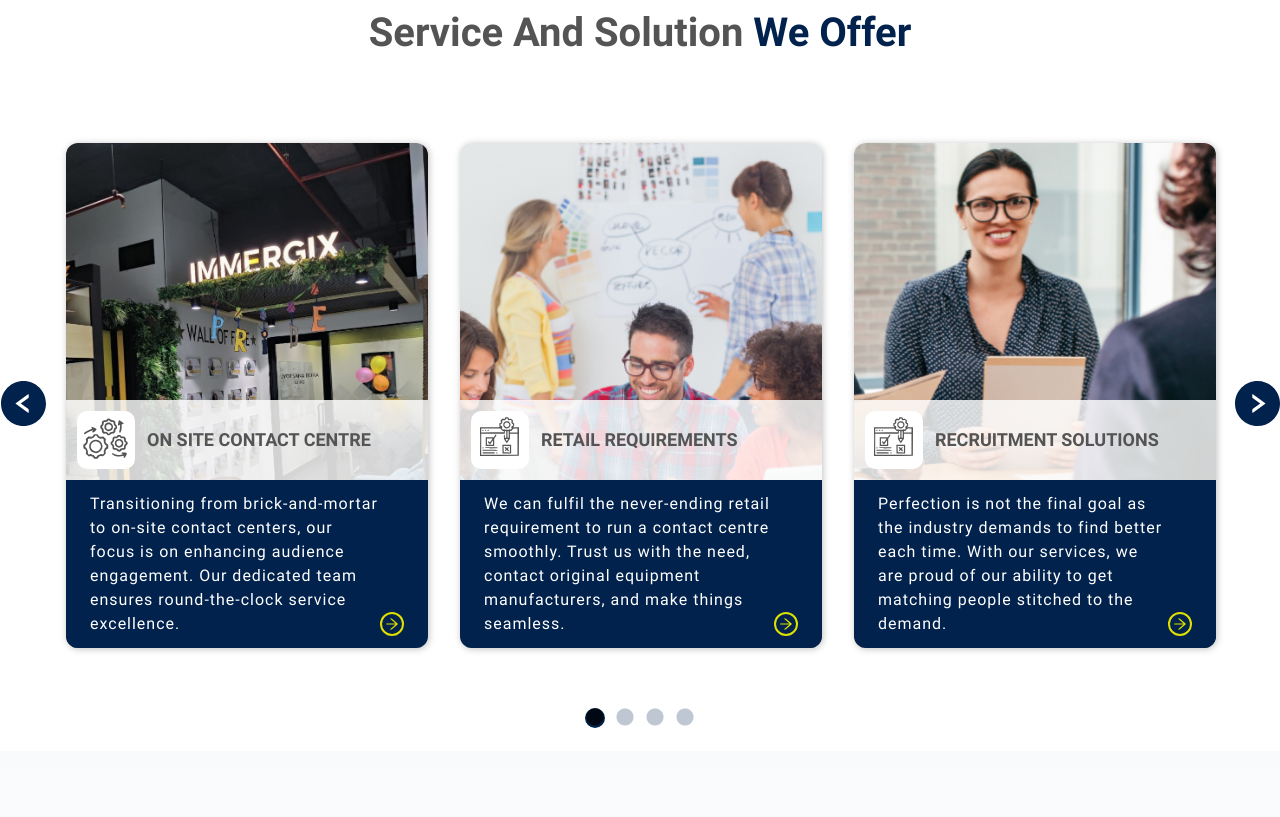
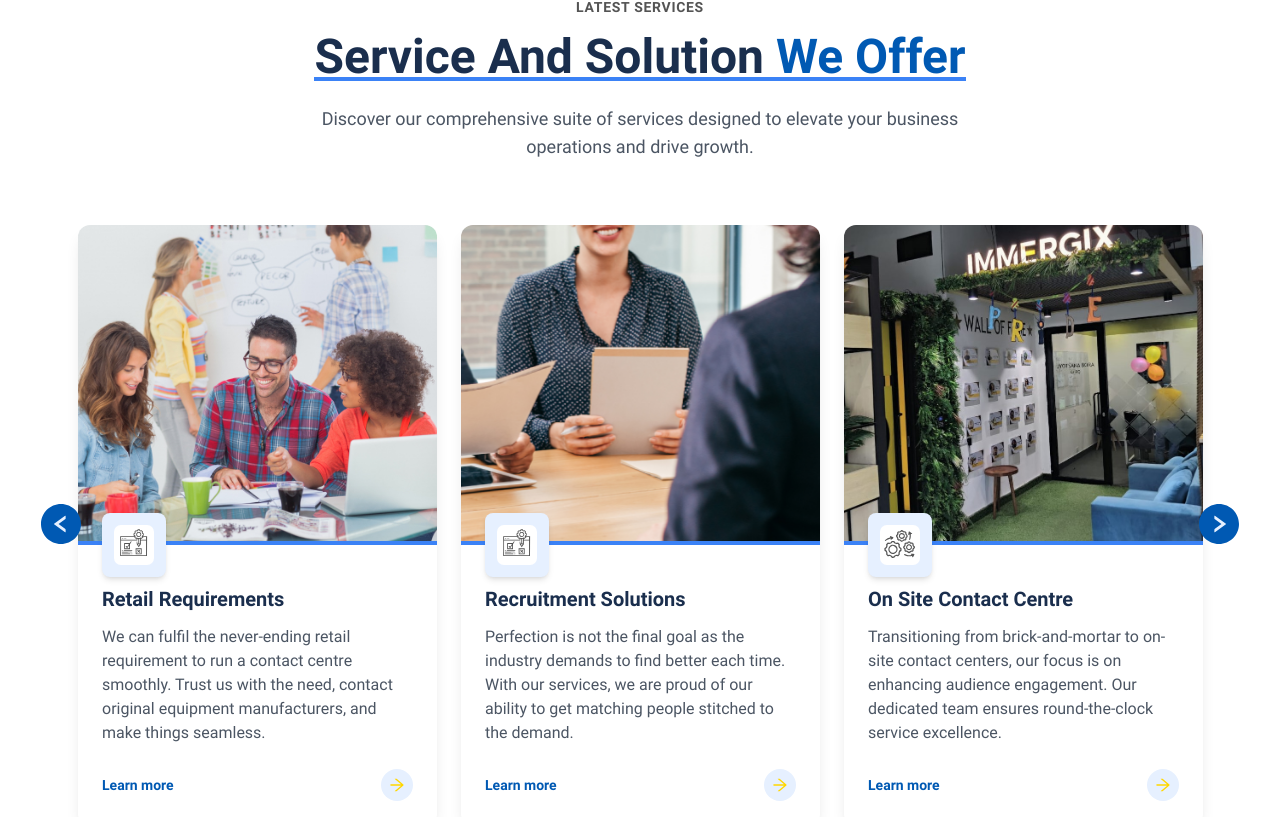
Before and after one commit to dheerajsd1/rg-official-repo, a Next.js app: page / in a window 1280 px wide. Shown: the part 843-1660 px from the top of the page. Built offline with nearby package versions, Linux system fonts and the light colour scheme.

Commit message:
Update LatestServices.js

```diff
--- a/components/home/LatestServices.js
+++ b/components/home/LatestServices.js
@@ -11,187 +11,303 @@ import Slider from "react-slick";
 import { cardVariantsdown } from "../common/animation/variation";
 import { useRouter } from "next/navigation";
 
+// Professional color palette with gradients
+const colors = {
+  primary: "#0059B3",
+  secondary: "#003A75",
+  accent: "#FFD700",
+  light: "#E6F0FF",
+  dark: "#1A2E4D",
+  gray: "#545454",
+  gradientPrimary: "linear-gradient(135deg, #0059B3 0%, #003A75 100%)",
+  gradientAccent: "linear-gradient(135deg, #FFD700 0%, #FFAA00 100%)",
+};
+
+// Custom arrow components with hover effects
 function NextArrow(props) {
-  const { className, style, onClick } = props;
-  console.log("className", className);
+  const { onClick } = props;
   return (
-    <div className="slick-arrow slick-next  hideButton " onClick={onClick}>
-      <RightCircleFilled className="text-[45px] text-[#00224C]" />
-    </div>
+    <motion.div
+      className="absolute right-[-25px] top-1/2 -translate-y-1/2 z-10 cursor-pointer"
+      onClick={onClick}
+      whileHover={{ scale: 1.2 }}
+      whileTap={{ scale: 0.9 }}
+      transition={{ type: "spring", stiffness: 400, damping: 10 }}
+    >
+      <RightCircleFilled
+        className="text-[40px]"
+        style={{
+          color: colors.primary,
+          background: `radial-gradient(circle, ${colors.light} 50%, transparent 50%)`,
+          borderRadius: "50%",
+        }}
+      />
+    </motion.div>
   );
 }
 
 function PrevArrow(props) {
-  const { className, style, onClick } = props;
+  const { onClick } = props;
   return (
-    <div
-      className="slick-arrow slick-prev hideButton left-[-40px] top-1/2 -translate-y-1/2 z-10 absolute"
-      style={{ ...style, display: "block" }}
+    <motion.div
+      className="absolute left-[-25px] top-1/2 -translate-y-1/2 z-10 cursor-pointer"
       onClick={onClick}
+      whileHover={{ scale: 1.2 }}
+      whileTap={{ scale: 0.9 }}
+      transition={{ type: "spring", stiffness: 400, damping: 10 }}
     >
-      <LeftCircleFilled className="text-[45px] text-[#00224C] -ml-6" />
-    </div>
+      <LeftCircleFilled
+        className="text-[40px]"
+        style={{
+          color: colors.primary,
+          background: `radial-gradient(circle, ${colors.light} 50%, transparent 50%)`,
+          borderRadius: "50%",
+        }}
+      />
+    </motion.div>
   );
 }
-var settings = {
+
+// Slider settings with enhanced dots
+const settings = {
   dots: true,
   infinite: true,
-  speed: 300,
+  speed: 700,
   slidesToShow: 3,
   slidesToScroll: 1,
   initialSlide: 0,
   nextArrow: <NextArrow />,
   prevArrow: <PrevArrow />,
+  autoplay: true,
+  autoplaySpeed: 5000,
+  cssEase: "cubic-bezier(0.645, 0.045, 0.355, 1)",
   responsive: [
     {
       breakpoint: 1024,
       settings: {
-        slidesToShow: 3,
-        slidesToScroll: 3,
-        infinite: true,
-        dots: true,
+        slidesToShow: 2,
+        slidesToScroll: 2,
       },
     },
     {
-      breakpoint: 600,
-      settings: {
-        slidesToShow: 2,
-        slidesToScroll: 2,
-        initialSlide: 2,
-      },
-    },
-    {
-      breakpoint: 480,
+      breakpoint: 768,
       settings: {
         slidesToShow: 1,
         slidesToScroll: 1,
       },
     },
   ],
+  appendDots: dots => (
+    <div className="flex justify-center mt-8">
+      <ul className="flex space-x-2">{dots}</ul>
+    </div>
+  ),
+  customPaging: i => (
+    <motion.div
+      className="w-3 h-3 rounded-full bg-gray-300"
+      whileHover={{ scale: 1.5, backgroundColor: colors.primary }}
+      transition={{ duration: 0.2 }}
+    ></motion.div>
+  )
 };
+
 const LatestServices = () => {
   const cardData = [
     {
       image: "/assets/images/card_pic_immergix9.jpg",
       icon: "/assets/images/lead_generation_icon.svg",
       title: "On Site Contact Centre",
-      description:
-        "Transitioning from brick-and-mortar to on-site contact centers, our focus is on enhancing audience engagement. Our dedicated team ensures round-the-clock service excellence.",
+      description: "Transitioning from brick-and-mortar to on-site contact centers, our focus is on enhancing audience engagement. Our dedicated team ensures round-the-clock service excellence.",
       nav: "/services/virtual_centre",
     },
     {
       image: "/assets/images/leadGeneration.png",
       icon: "/assets/icons/omni_channel_support_icon.svg",
       title: "Retail Requirements",
-      description:
-        "We can fulfil the never-ending retail requirement to run a contact centre smoothly. Trust us with the need, contact original equipment manufacturers, and make things seamless.",
+      description: "We can fulfil the never-ending retail requirement to run a contact centre smoothly. Trust us with the need, contact original equipment manufacturers, and make things seamless.",
       nav: "/retail_requirement",
     },
     {
       image: "/assets/images/recruit_5.png",
       icon: "/assets/icons/omni_channel_support_icon.svg",
       title: "Recruitment Solutions",
-      description:
-        "Perfection is not the final goal as the industry demands to find better each time. With our services, we are proud of our ability to get matching people stitched to the demand.",
+      description: "Perfection is not the final goal as the industry demands to find better each time. With our services, we are proud of our ability to get matching people stitched to the demand.",
       nav: "/recruitment_solutions",
     },
-    {
-      image: "/assets/images/imbound_outbound_sales.png",
-      icon: "/assets/icons/imbound_outbound_sales_icon.svg",
-      title: "Performance Management Consultancy",
-      description:
-        "Reddington Global has a team of experienced subject matter proficients with years of experience in operational intelligence, performance management, compliance, and quality assurance.",
-      nav: "/management_consultancy",
-    },
+    // {
+    //   image: "/assets/images/imbound_outbound_sales.png",
+    //   icon: "/assets/icons/imbound_outbound_sales_icon.svg",
+    //   title: "Performance Management Consultancy",
+    //   description: "Reddington Global has a team of experienced subject matter proficients with years of experience in operational intelligence, performance management, compliance, and quality assurance.",
+    //   nav: "/management_consultancy",
+    // },
   ];
+
   return (
-    <motion.div className="hide_mobile_animation container xl:!py-12 md:!py-6 !py-4  ">
+    <section className="relative py-20 bg-white overflow-hidden">
+      {/* Decorative elements */}
+      <div className="absolute top-0 left-0 w-full h-1 bg-gradient-to-r from-transparent via-blue-500 to-transparent opacity-20"></div>
+      <div className="absolute top-0 left-0 w-1/3 h-full bg-blue-50 -z-10 transform -skew-x-12"></div>
+
       <motion.div
+        className="container mx-auto px-4"
         initial="hidden"
         whileInView="visible"
-        viewport={{ once: true }}
-        transition={{ duration: 0.8, delay: 0.5, ease: "easeInOut" }}
-        variants={cardVariantsdown()}
-        className="hide_mobile_animation"
+        viewport={{ once: true, margin: "-100px" }}
+        transition={{ duration: 0.8, ease: "easeInOut" }}
+        variants={{
+          visible: { opacity: 1, y: 0 },
+          hidden: { opacity: 0, y: 50 }
+        }}
       >
-        <div className="text-center text-[#545454]">
-          <h6 className=" xl:my-3 my-1 lg:text-lg md:text-base text-sm font-semibold">
+        <div className="text-center mb-16 relative">
+          <motion.h6
+            className="text-sm font-semibold tracking-wider mb-4 uppercase"
+            style={{ color: colors.gray }}
+            initial={{ opacity: 0, y: 20 }}
+            whileInView={{ opacity: 1, y: 0 }}
+            transition={{ delay: 0.2 }}
+            viewport={{ once: true }}
+          >
             LATEST SERVICES
-          </h6>
+          </motion.h6>
+          <motion.h2
+            className="text-4xl md:text-5xl font-bold mb-6 relative inline-block"
+            style={{ color: colors.dark }}
+            initial={{ opacity: 0, y: 20 }}
+            whileInView={{ opacity: 1, y: 0 }}
+            transition={{ delay: 0.3 }}
+            viewport={{ once: true }}
+          >
+            Service And Solution <span style={{ color: colors.primary }}>We Offer</span>
+            <motion.span
+              className="absolute bottom-0 left-0 w-full h-1 bg-blue-500"
+              initial={{ scaleX: 0 }}
+              whileInView={{ scaleX: 1 }}
+              transition={{ delay: 0.6, duration: 0.8 }}
+              viewport={{ once: true }}
+              style={{ originX: 0 }}
+            />
+          </motion.h2>
+          <motion.p
+            className="max-w-2xl mx-auto text-lg text-gray-600"
+            initial={{ opacity: 0 }}
+            whileInView={{ opacity: 1 }}
+            transition={{ delay: 0.4 }}
+            viewport={{ once: true }}
+          >
+            Discover our comprehensive suite of services designed to elevate your business operations and drive growth.
+          </motion.p>
+        </div>
 
-          <h3 className="lg:text-[40px] md:text-[30px] text-2xl font-bold xl:mb-[30px]  ">
-            Service And Solution{" "}
-            <span className="text-[#00224C]">We Offer</span>
-          </h3>
-        </div>
-        {/* <div className="flex sm:flex-row flex-col gap-7">
-        {
-          cardData.map((item,key)=>{
-            return <CardComp item={item} index={key + 1}/>
-
-          })
-        }
-      </div> */}
-        <div>
-          <Slider
-            {...settings}
-            className="homeServiceSlider xl:pt-6 xl:w-full w-[90%] mx-auto"
-          >
-            {cardData.map((item, key) => {
-              return <CardComp item={item} index={key + 1} />;
-            })}
+        <motion.div
+          className="relative px-4"
+          initial={{ opacity: 0 }}
+          whileInView={{ opacity: 1 }}
+          transition={{ delay: 0.5 }}
+          viewport={{ once: true }}
+        >
+          <Slider {...settings} className="service-slider">
+            {cardData.map((item, index) => (
+              <CardComp key={index} item={item} index={index} />
+            ))}
           </Slider>
-        </div>
+        </motion.div>
       </motion.div>
-    </motion.div>
+    </section>
   );
 };
 
-export const CardComp = (props) => {
+const CardComp = ({ item, index }) => {
   const router = useRouter();
+  const { image, icon, title, description, nav } = item;
 
-  const { index, image, icon, title, description, nav } = props.item;
   return (
-    <div
-      className="w-full cursor-pointer"
-      key={index}
-      onClick={() => router.push(nav)}
-    >
+    <div className="px-3">
       <motion.div
+        initial={{ opacity: 0, y: 50 }}
+        whileInView={{ opacity: 1, y: 0 }}
+        transition={{ delay: 0.1 * index, duration: 0.6 }}
+        viewport={{ once: true, margin: "-50px" }}
         whileHover={{
-          scale: 1.1,
-          transition: { duration: 0.3 },
+          scale: 1.03,
+          boxShadow: "0 20px 25px -5px rgba(0, 0, 0, 0.1), 0 10px 10px -5px rgba(0, 0, 0, 0.04)"
         }}
-        className="hide_mobile_animation mx-4 rounded-xl shadow-3xl"
+        // transition={{
+        //   duration: 0.3,
+        //   scale: { type: "spring", stiffness: 300, damping: 10 }
+        // }}
+        className="rounded-xl overflow-hidden shadow-lg hover:shadow-2xl transition-all duration-300 bg-white"
+        onClick={() => router.push(nav)}
       >
-        <div className="relative overflow-hidden rounded-xl">
+        <div className="relative h-80 group overflow-hidden">
           <Image
             src={image}
-            alt="logo"
-            width={379}
-            height={505}
-            className="min-h-[505px] object-cover w-full"
+            alt={title}
+            fill
+            className="object-cover group-hover:scale-105 transition-transform duration-500"
           />
-          <div className="absolute bottom-0">
-            <div className=" bg-[#FFFFFFD1] text-[#545454] p-[11px] uppercase w-full flex items-center gap-3">
+          <div className="absolute inset-0 bg-gradient-to-t from-black/60 to-transparent opacity-0 group-hover:opacity-100 transition-opacity duration-300"></div>
+          <motion.div
+            className="absolute bottom-0 left-0 w-full h-1 bg-blue-500"
+            initial={{ scaleX: 0 }}
+            whileInView={{ scaleX: 1 }}
+            transition={{ duration: 0.8, delay: 0.1 * index }}
+            viewport={{ once: true }}
+            style={{ originX: 0 }}
+          />
+        </div>
+
+        <div className="bg-white p-6 relative">
+          <div className="absolute -top-8 left-6">
+            <motion.div
+              className="p-3 rounded-lg shadow-md"
+              style={{ backgroundColor: colors.light }}
+              whileHover={{ rotate: 15, scale: 1.1 }}
+              transition={{ type: "spring" }}
+            >
               <Image
                 src={icon}
-                alt="logo"
-                width={58}
-                height={58}
-                className="object-cover"
+                alt={title}
+                width={40}
+                height={40}
               />
-              <p className="lg:text-lg md:text-sm text-base font-bold">
-                {title}
-              </p>
-            </div>
-            <div className=" bg-[#00224C] text-white pl-6 pr-6 py-3 w-full lg:text-lg text-base font-normal leading-6 tracking-[1px] flex items-end ">
-              <p className="lg:text-base text-sm">{description}</p>
-              <div className="border-2 border-[#DFDF00]  rounded-3xl flex justify-center p-[2px] min-w-6 min-h-6 ">
-                <ArrowRightOutlined className="text-[#DFDF00] text-sm" />
-              </div>
-            </div>
+            </motion.div>
           </div>
+
+          <h3
+            className="text-xl font-bold mt-4 mb-3"
+            style={{ color: colors.dark }}
+          >
+            {title}
+          </h3>
+
+          <p className="text-gray-600 mb-6 min-h-[80px]">{description}</p>
+
+          <motion.div
+            className="flex justify-between items-center cursor-pointer"
+            whileHover={{ x: 5 }}
+          >
+            <span
+              className="text-sm font-semibold relative"
+              style={{ color: colors.primary }}
+            >
+              Learn more
+              <span className="absolute bottom-0 left-0 w-0 h-0.5 bg-blue-500 group-hover:w-full transition-all duration-300"></span>
+            </span>
+            <motion.div
+              className="w-8 h-8 rounded-full flex items-center justify-center"
+              style={{ backgroundColor: colors.light }}
+              whileHover={{
+                backgroundColor: colors.primary,
+                color: colors.accent,
+                rotate: 45
+              }}
+              transition={{ duration: 0.3 }}
+            >
+              <ArrowRightOutlined style={{ color: colors.accent }} />
+            </motion.div>
+          </motion.div>
         </div>
       </motion.div>
     </div>
```
